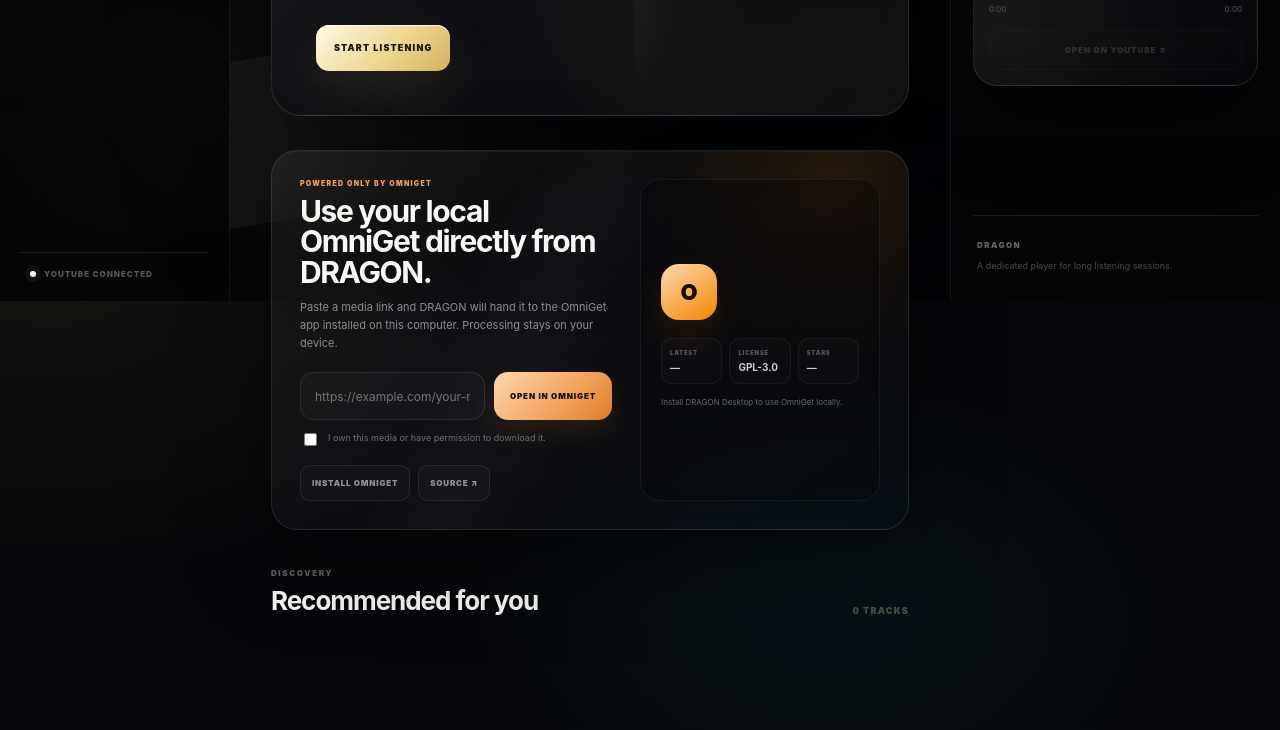
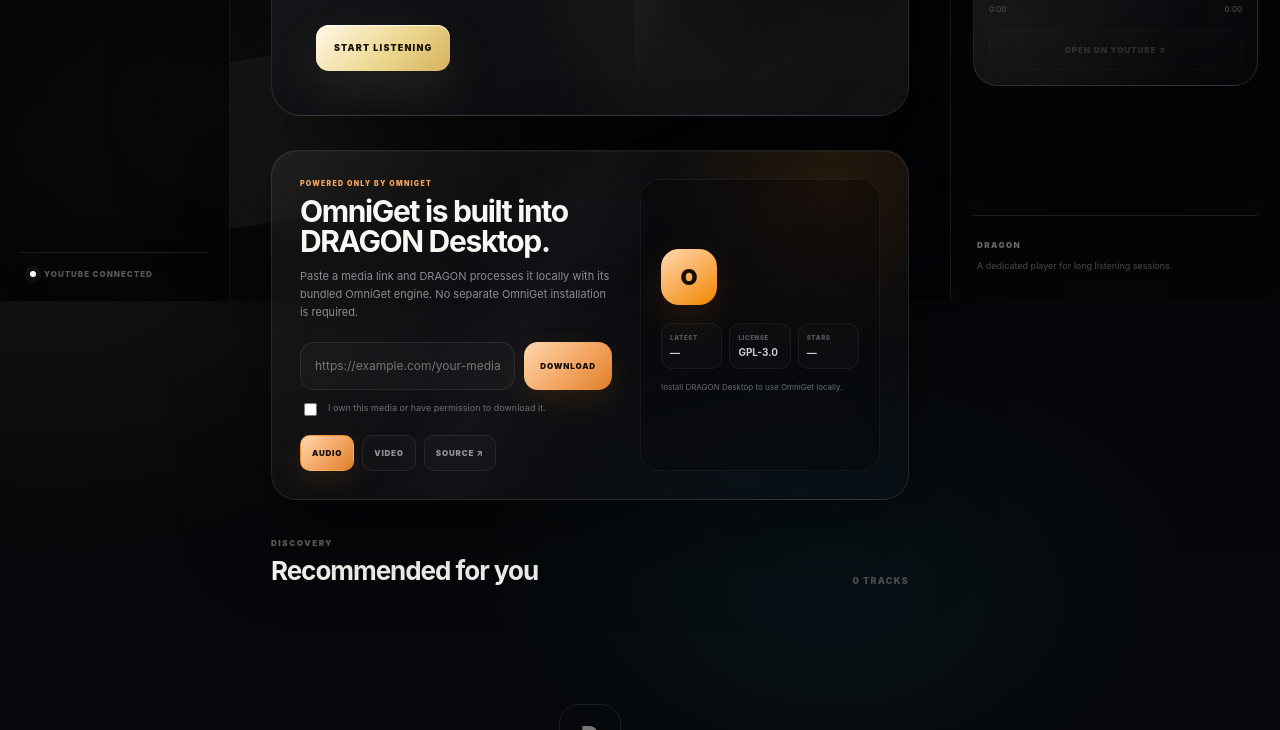
Before and after one commit to Aymanehaouari/dragon-engine, a website: page public/index.html in a window 1280 px wide. Shown: the part 499-1229 px from the top of the page. Drawn offline with Linux system fonts and the light colour scheme; no server answers.

Commit message:
Update DRAGON UI for bundled OmniGet downloads

```diff
--- a/public/index.html
+++ b/public/index.html
@@ -99,12 +99,12 @@
         <div class="omniget-panel">
           <div class="omniget-copy">
             <span class="omniget-kicker">POWERED ONLY BY OMNIGET</span>
-            <h3>Use your local OmniGet directly from DRAGON.</h3>
-            <p>Paste a media link and DRAGON will hand it to the OmniGet app installed on this computer. Processing stays on your device.</p>
+            <h3>OmniGet is built into DRAGON Desktop.</h3>
+            <p>Paste a media link and DRAGON processes it locally with its bundled OmniGet engine. No separate OmniGet installation is required.</p>
 
             <div class="omniget-input-row">
               <input data-role="omniget-url" type="url" inputmode="url" autocomplete="off" placeholder="https://example.com/your-media">
-              <button data-action="omniget-open" type="button">OPEN IN OMNIGET</button>
+              <button data-action="omniget-open" type="button">DOWNLOAD</button>
             </div>
 
             <label class="omniget-consent">
@@ -113,7 +113,7 @@
             </label>
 
             <div class="omniget-actions">
-              <a data-role="omniget-release-link" class="omniget-secondary" href="https://github.com/tonhowtf/omniget/releases/latest" target="_blank" rel="noopener noreferrer">INSTALL OMNIGET</a>
+              <button data-action="omniget-audio" class="omniget-secondary omniget-mode active" type="button">AUDIO</button><button data-action="omniget-video" class="omniget-secondary omniget-mode" type="button">VIDEO</button>
               <a class="omniget-secondary" href="https://github.com/tonhowtf/omniget" target="_blank" rel="noopener noreferrer">SOURCE ↗</a>
             </div>
           </div>
@@ -240,12 +240,12 @@
             <span class="omniget-kicker">OMNIGET</span>
             <strong data-role="omniget-version">—</strong>
           </div>
-          <h2>Local OmniGet</h2>
-          <p>Open a media link in the OmniGet app installed on this device.</p>
+          <h2>Built-in OmniGet</h2>
+          <p>DRAGON Desktop processes the link locally. No separate OmniGet install.</p>
 
           <div class="mobile-omniget-input">
             <input data-role="omniget-url" type="url" inputmode="url" autocomplete="off" placeholder="Paste media URL">
-            <button data-action="omniget-open" type="button">OPEN</button>
+            <button data-action="omniget-open" type="button">DOWNLOAD</button>
           </div>
 
           <label class="omniget-consent mobile">
@@ -254,7 +254,7 @@
           </label>
 
           <div class="mobile-omniget-links">
-            <a data-role="omniget-release-link" href="https://github.com/tonhowtf/omniget/releases/latest" target="_blank" rel="noopener noreferrer">INSTALL</a>
+            <button data-action="omniget-audio" class="omniget-mobile-mode active" type="button">AUDIO</button><button data-action="omniget-video" class="omniget-mobile-mode" type="button">VIDEO</button>
             <a href="https://github.com/tonhowtf/omniget" target="_blank" rel="noopener noreferrer">GITHUB ↗</a>
           </div>
 
```
